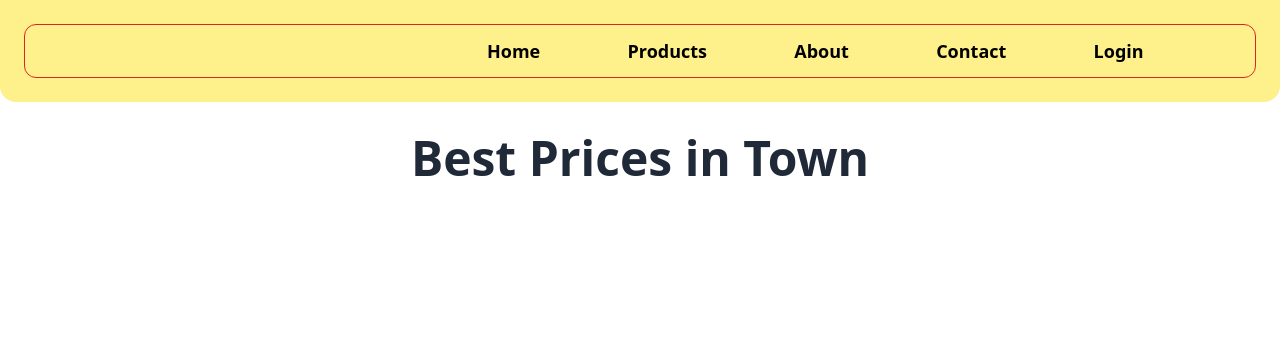
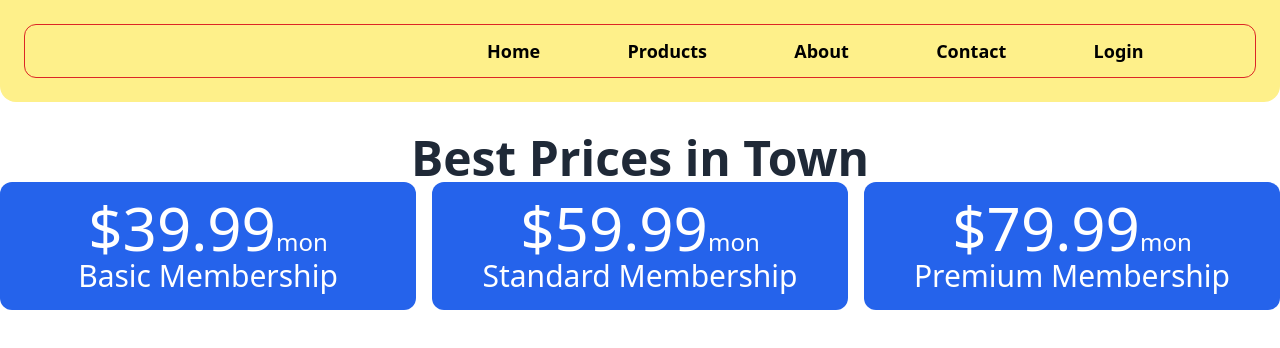
Before and after one commit to SALEHINISLAM/price-options, a React (Vite) app: page / in a window 1280 px wide. Shown: the top 348 px of the page. Built offline with nearby package versions, Linux system fonts and the light colour scheme.

Commit message:
card created

```diff
--- a/src/Components/PriceOption/PriceOption.jsx
+++ b/src/Components/PriceOption/PriceOption.jsx
@@ -2,9 +2,16 @@ import React from 'react';
 import PropTypes from 'prop-types';
 
 const PriceOption = ({option}) => {
+    const {name, price, features}=option;
     return (
-        <div>
-
+        <div className='bg-blue-600 rounded-xl p-4 text-white text-center'>
+            <h2 className='text-6xl'>
+                ${price}
+                <span className='text-2xl'>
+                    mon
+                </span>
+            </h2>
+            <h3 className='text-3xl'>{name}</h3>
         </div>
     );
 };
--- a/src/Components/PriceOptions/PriceOptions.jsx
+++ b/src/Components/PriceOptions/PriceOptions.jsx
@@ -3,7 +3,7 @@ import PropTypes from "prop-types";
 import PriceOption from "../PriceOption/PriceOption";
 
 const PriceOptions = (props) => {
-  const priceOptions=[
+  const priceOptions = [
     {
       id: 1,
       name: "Basic Membership",
@@ -46,12 +46,16 @@ const PriceOptions = (props) => {
     },
   ];
 
-  return (<div className="container mx-auto my-8">
-    <h2 className="text-5xl font-bold text-center">Best Prices in Town</h2>
-    {
-        priceOptions.map(option=><PriceOption key={option.id} option={option}></PriceOption>)
-    }
-  </div>);
+  return (
+    <div className="container mx-auto my-8">
+      <h2 className="text-5xl font-bold text-center">Best Prices in Town</h2>
+      <div className="grid grid-cols-1 md:grid-cols-3 gap-4">
+        {priceOptions.map((option) => (
+          <PriceOption key={option.id} option={option}></PriceOption>
+        ))}
+      </div>
+    </div>
+  );
 };
 
 PriceOptions.propTypes = {};
```
